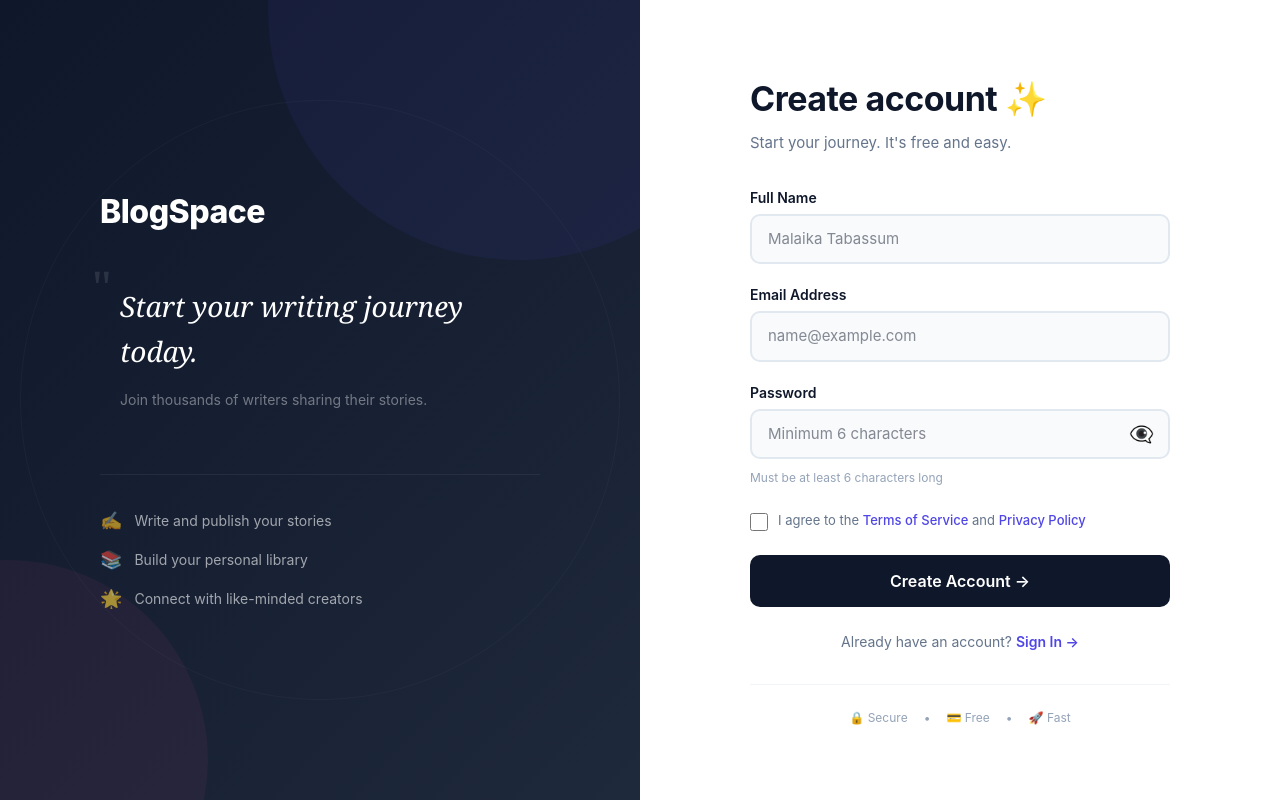
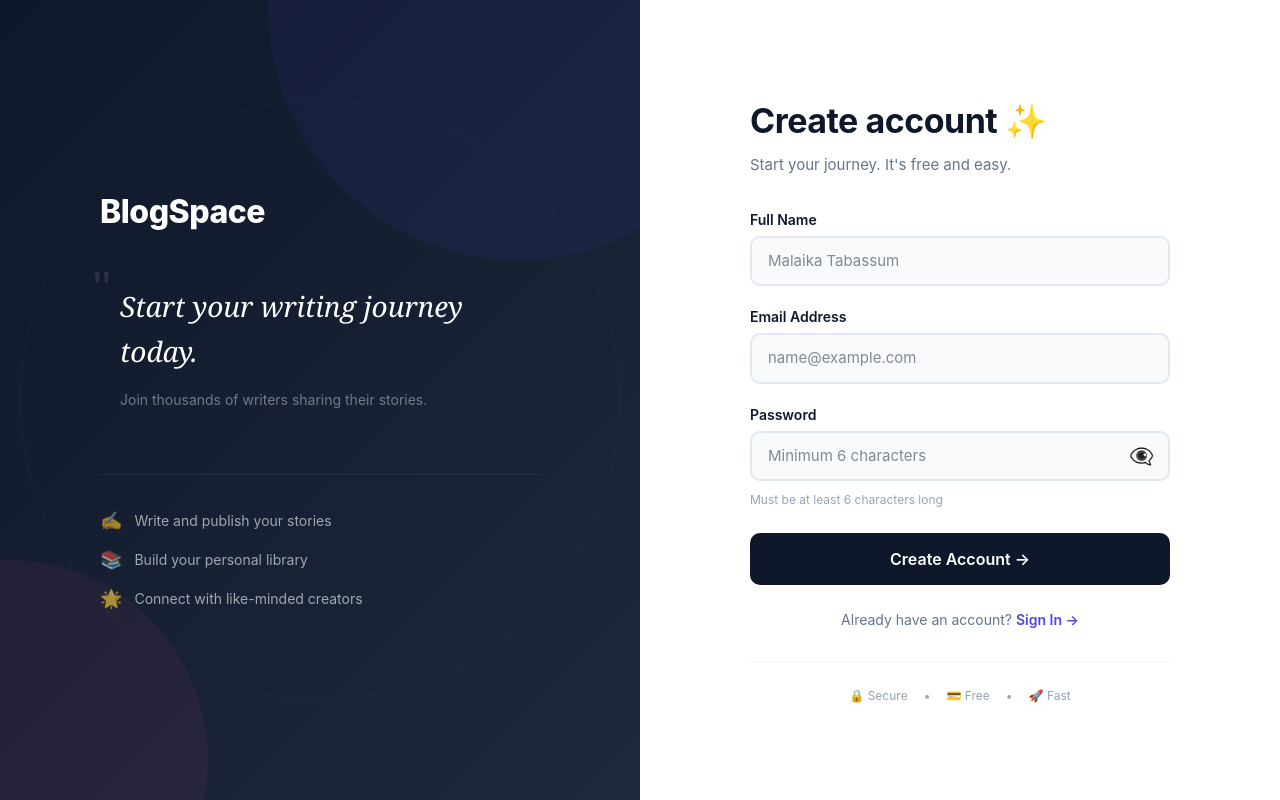
Before and after one commit to Malaikaa903/blog-app-mern, a React app in the folder frontend/: page /register in a window 1280 px wide. Built offline with nearby package versions, Linux system fonts and the light colour scheme; no server answers; the HTML template or start-up script is replaced by a standard one.

Commit message:
fix: Register Page

```diff
--- a/frontend/src/pages/RegisterPage.jsx
+++ b/frontend/src/pages/RegisterPage.jsx
@@ -416,61 +416,6 @@ const RegisterPage = () => {
               </div>
             </div>
 
-            {/* Terms */}
-            <div
-              style={{
-                display: "flex",
-                alignItems: "flex-start",
-                gap: "10px",
-                marginTop: "4px",
-              }}
-            >
-              <input
-                type="checkbox"
-                id="terms"
-                required
-                style={{
-                  width: "18px",
-                  height: "18px",
-                  marginTop: "2px",
-                  accentColor: "#4F46E5",
-                  cursor: "pointer",
-                }}
-              />
-              <label
-                htmlFor="terms"
-                style={{
-                  fontSize: "13px",
-                  color: "#64748B",
-                  lineHeight: 1.5,
-                  cursor: "pointer",
-                }}
-              >
-                I agree to the{" "}
-                <Link
-                  to="/terms"
-                  style={{
-                    color: "#4F46E5",
-                    textDecoration: "none",
-                    fontWeight: 500,
-                  }}
-                >
-                  Terms of Service
-                </Link>{" "}
-                and{" "}
-                <Link
-                  to="/privacy"
-                  style={{
-                    color: "#4F46E5",
-                    textDecoration: "none",
-                    fontWeight: 500,
-                  }}
-                >
-                  Privacy Policy
-                </Link>
-              </label>
-            </div>
-
             {/* Submit Button */}
             <button
               type="submit"
```
